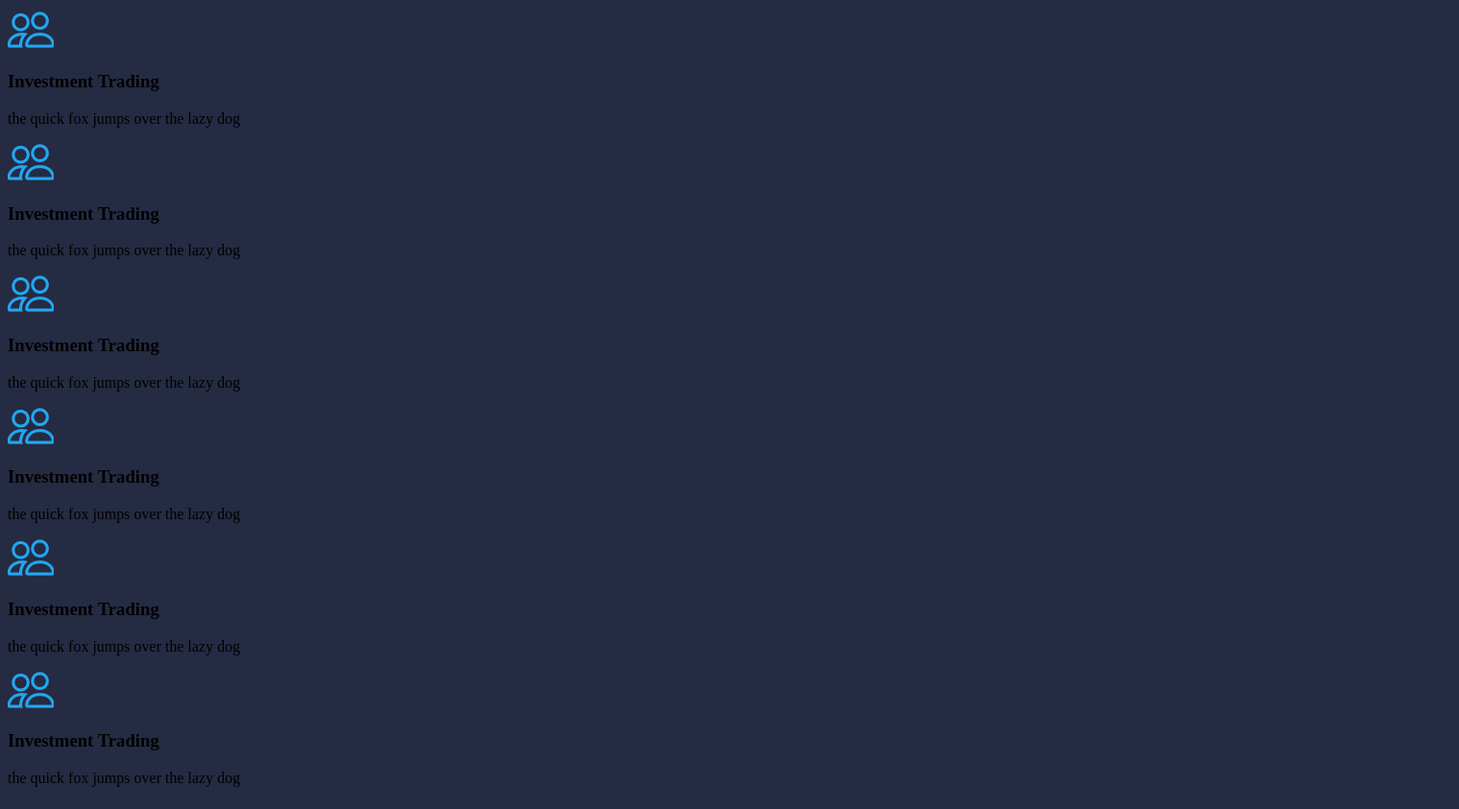
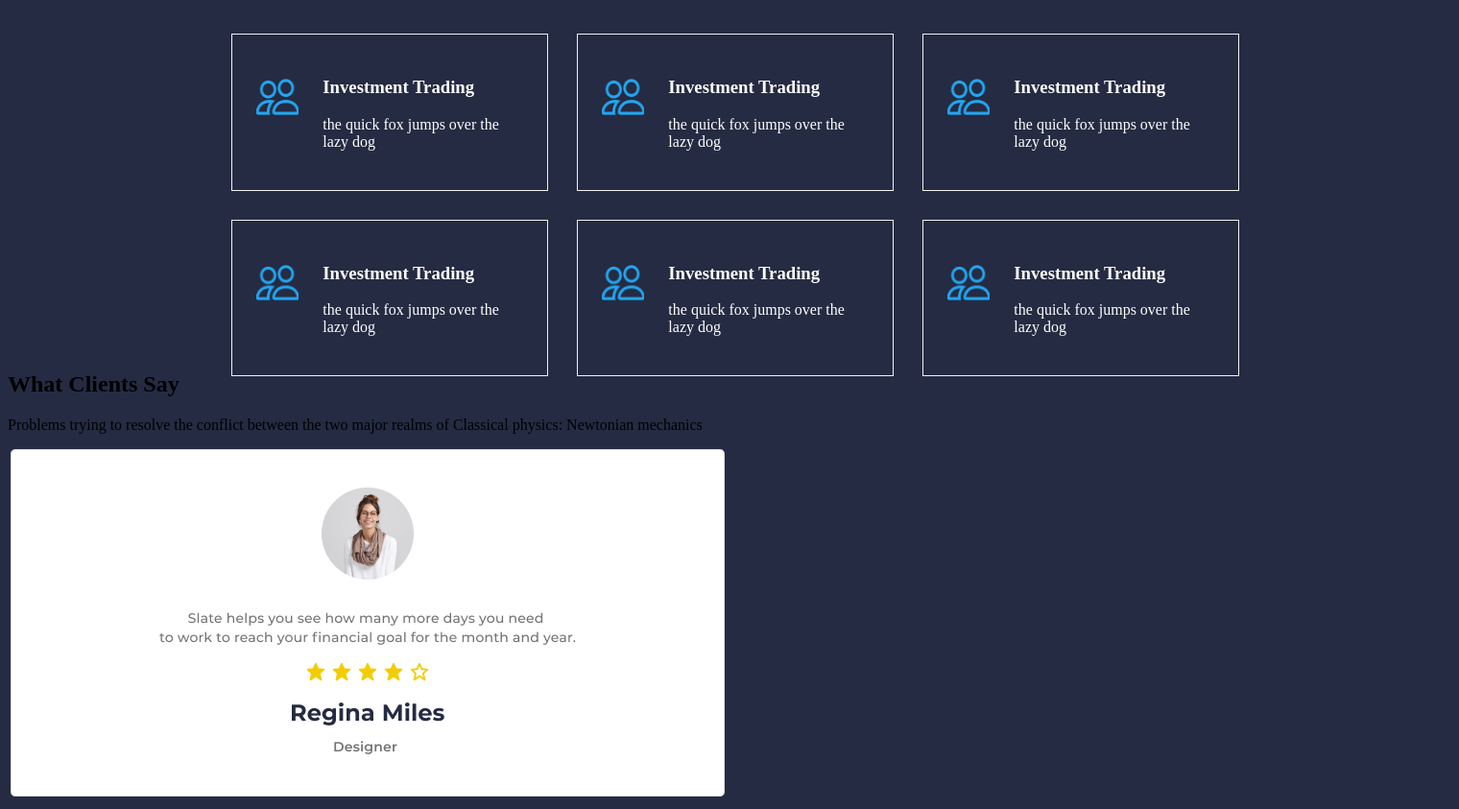
Before and after one commit to DanRan1910/lfinance, a plain HTML site: page index.html in a window 1280 px wide. Shown: the part 963-1806 px from the top of the page at 96% size, 1520 px wide, since content can reach past the window. Drawn offline with Linux system fonts and the light colour scheme.

Commit message:
feat: add section in index.html

```diff
--- a/index.html
+++ b/index.html
@@ -72,6 +72,11 @@
 
 
 
+
+
+
+
+
     <section class="Strategy">
 
             <div class="title-Strategy">
@@ -82,40 +87,52 @@
             </div>
 
             <div class="strategy-Content">
-                <div class="cards">
+                <div class="cards-Strategy">
                     <img src="./src/assets/images/persons-main.png" alt="Persons" title="persons" loading="lazy">
+                    <div class="c-stra-content">
                     <h3>Investment Trading</h3>
                     <p>the quick fox jumps over the lazy dog</p>
+                    </div>
                 </div>
 
-                <div class="cards">
+                <div class="cards-Strategy">
                     <img src="./src/assets/images/persons-main.png" alt="Persons" title="persons" loading="lazy">
+                    <div class="c-stra-content">
                     <h3>Investment Trading</h3>
                     <p>the quick fox jumps over the lazy dog</p>
+                    </div>
                 </div>
 
-                <div class="cards">
+                <div class="cards-Strategy">
                     <img src="./src/assets/images/persons-main.png" alt="Persons" title="persons" loading="lazy">
+                    <div class="c-stra-content">
                     <h3>Investment Trading</h3>
                     <p>the quick fox jumps over the lazy dog</p>
+                    </div>
                 </div>
 
-                <div class="cards">
+                <div class="cards-Strategy">
                     <img src="./src/assets/images/persons-main.png" alt="Persons" title="persons" loading="lazy">
+                    <div class="c-stra-content">
                     <h3>Investment Trading</h3>
                     <p>the quick fox jumps over the lazy dog</p>
+                    </div>
                 </div>
 
-                <div class="cards">
+                <div class="cards-Strategy">
                     <img src="./src/assets/images/persons-main.png" alt="Persons" title="persons" loading="lazy">
+                    <div class="c-stra-content">
                     <h3>Investment Trading</h3>
                     <p>the quick fox jumps over the lazy dog</p>
+                    </div>
                 </div>
 
-                <div class="cards">
+                <div class="cards-Strategy">
                     <img src="./src/assets/images/persons-main.png" alt="Persons" title="persons" loading="lazy">
+                    <div class="c-stra-content">
                     <h3>Investment Trading</h3>
                     <p>the quick fox jumps over the lazy dog</p>
+                    </div>
                 </div>
 
             </div>
@@ -124,5 +141,34 @@
 
 
 
+
+
+
+
+
+
+    <section>
+
+        <div>
+            <div class="cliente-Say">
+                <h2>What Clients Say</h2>
+                <p>Problems trying to resolve the conflict between
+                    the two major realms of Classical physics: Newtonian mechanics </p>
+            </div>
+
+            <img src="./src/assets/images/reginaMiles.png" alt="Comentário Regina Miles" title="Comentário Regina Miles" loading="lazy">
+        </div>
+
+    </section>
+
+
+
+
+
+
+
+
+
+
 </body>
 </html>
--- a/styles/style.css
+++ b/styles/style.css
@@ -2,6 +2,7 @@ main{
     margin: 0;
 }
 html{
+    font-family: Montserrat;
     background-color: #252b42;
 }
 
@@ -12,7 +13,6 @@ header{
     height: 96px;
     margin-left: 263px;
 }
-
 .menu-Header{
     display: flex;
     justify-content: center;
@@ -33,7 +33,14 @@ header{
     gap: 21px;
 }
 
-.menu-Header-content ul li{
+
+
+.menu-Header-content   a{
+    text-decoration: none;
+
+}
+.menu-Header-content li{
+    text-decoration: none;
     color: #FFFFFF;
 }
 
@@ -124,6 +131,7 @@ header{
     width: 451px;
     font-size: 40px;
     color: #FFFFFF;
+
 }
 
 .title-Strategy p{
@@ -133,3 +141,44 @@ header{
     letter-spacing: 0.2px;
     line-height: 20px;
 }
+
+.strategy-Content{
+    display: grid;
+    grid-template-columns: repeat(3, 1fr);
+    width: 1046px;
+    height: 308px;
+    gap: 30px;
+    padding: 24px 233px;
+}
+.cards-Strategy img{
+    padding: 45px 25px 0px;
+    width: 44.33px;
+    height: 39.33px;
+}
+
+
+.cards-Strategy{
+    color: #FFFFFF;
+    display: flex;
+    width: 328px;
+    border: 1px solid #f2f2f2;
+}
+
+.c-stra-content{
+    padding: 25px 0px;
+}
+.c-stra-content h2{
+    height: 24px;
+    width: 167px;
+}
+.c-stra-content p{
+    width: 213px;
+}
+
+/*--------------------------------------Fim Strategy-----------------------------*/
+/*--------------------------------------Clients Say-----------------------------*/
+
+
+
+
+.client-Say{}
```
Also changed, not shown: src/assets/images/reginaMiles.png (added), 1 other file.
